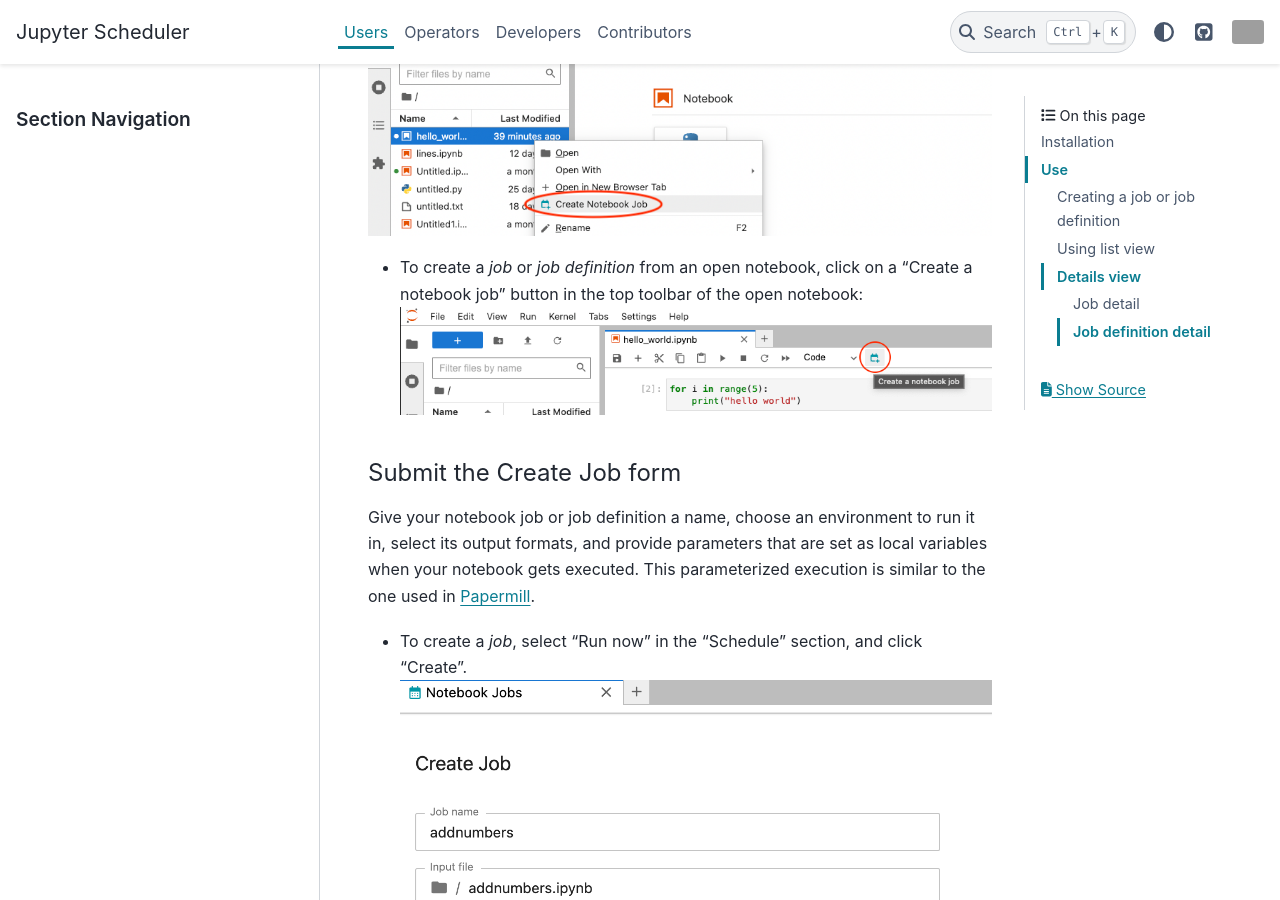
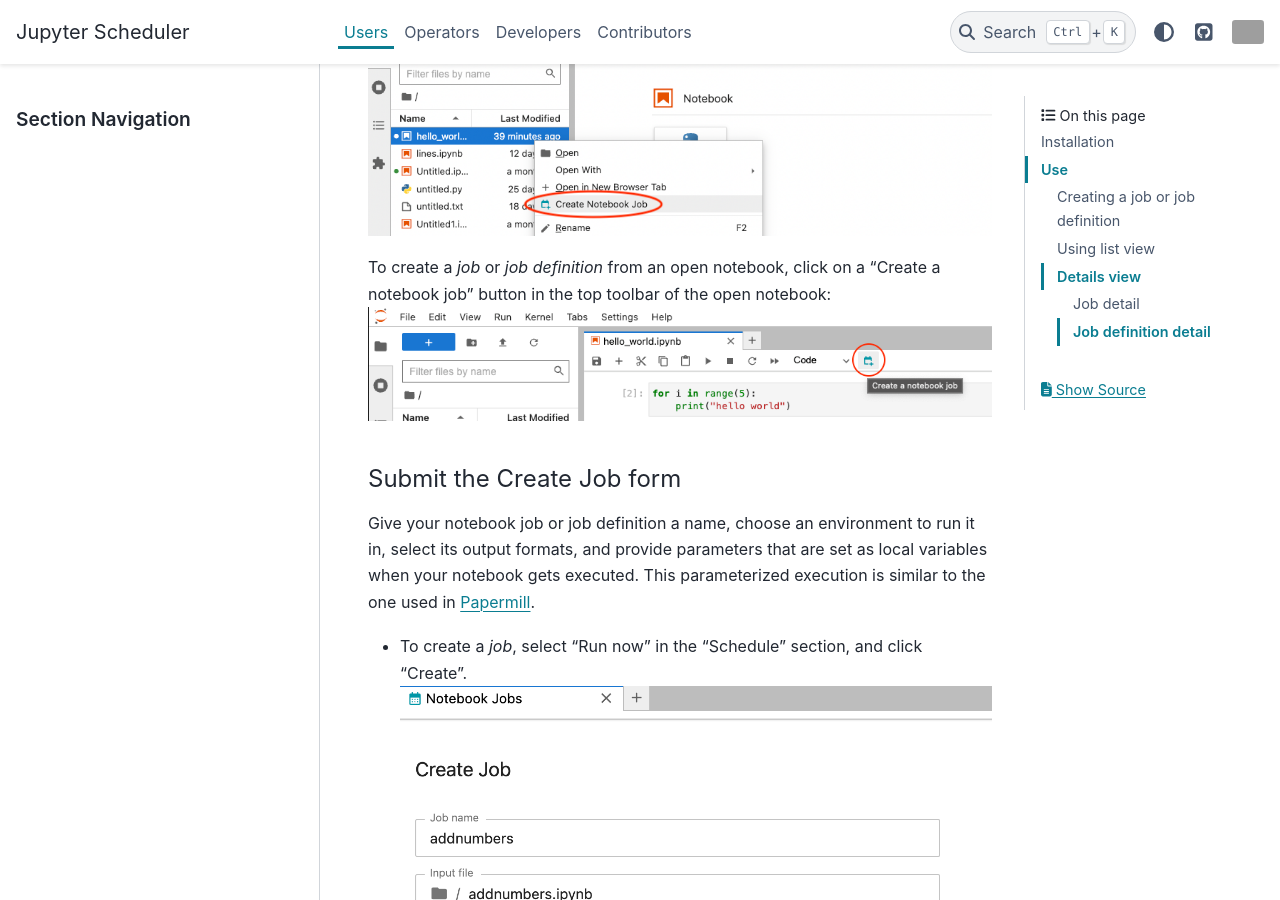
Before and after one commit to jupyter-server/jupyter-scheduler, a Sphinx documentation site: the page built from docs/users/index.md, in a window 1280 px wide and 900 px high, scrolled down 1135 px. Built offline with Sphinx 7.4.7 and the PyData theme 0.15.4, drawn with Linux system fonts in a browser that asks for light colours; grey boxes are pictures that could not be loaded.

```diff
--- a/docs/users/index.md
+++ b/docs/users/index.md
@@ -32,7 +32,7 @@ Jupyter Scheduler runs Jupyter notebooks in the background, either once or on a
 To create a *job* or *job definition* from a file browser, right-click on a notebook in the file browser and choose “Create Notebook Job” from the context menu:
 ![“Create Notebook Job” button in the file browser context menu](./images/create_job_from_filebrowser.png)
 
-   - To create a *job* or *job definition* from an open notebook, click on a “Create a notebook job” button in the top toolbar of the open notebook:
+To create a *job* or *job definition* from an open notebook, click on a “Create a notebook job” button in the top toolbar of the open notebook:
 ![“Create a notebook job” button in the top toolbar of the open Notebook](./images/create_job_from_notebook.png)
 
 #### Submit the Create Job form
```
